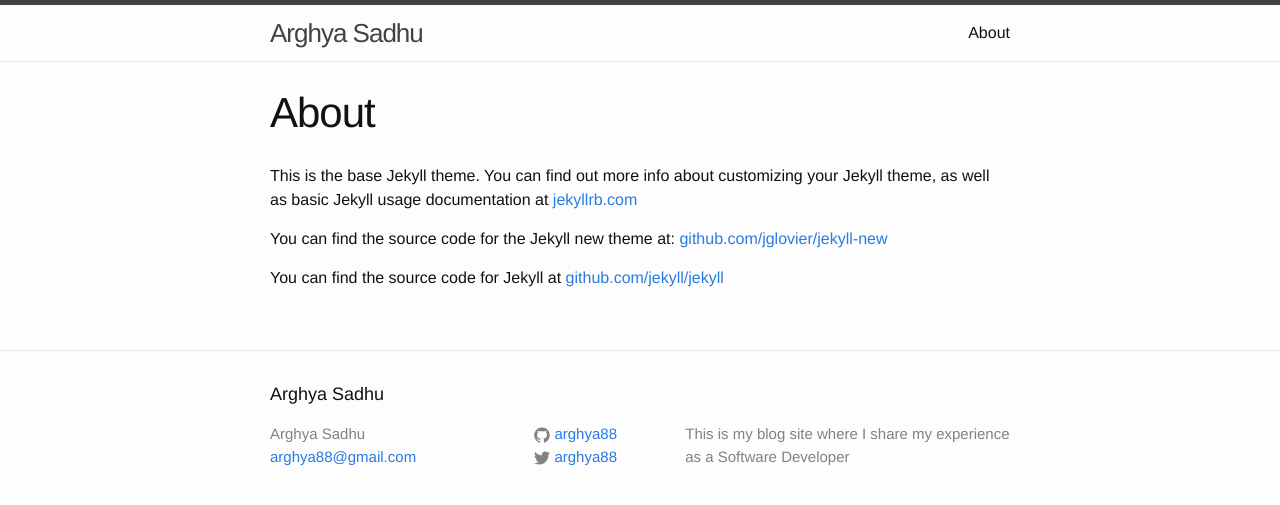
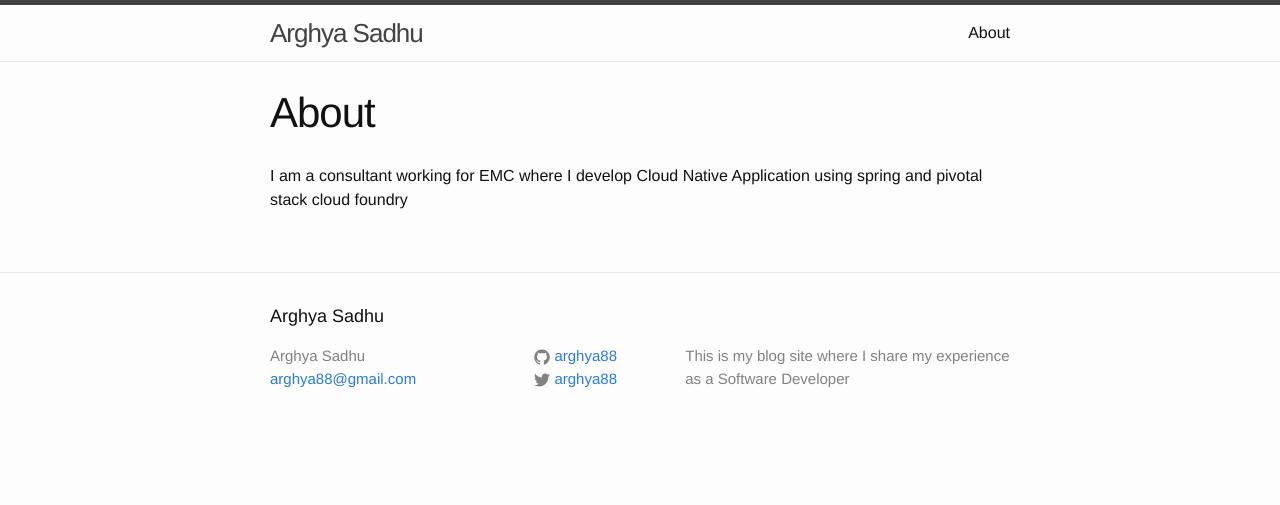
Before and after one commit to arghya88/arghya88.github.io, a Jekyll site: the page built from about.md, in a window 1280 px wide. Shown: the top 505 px of the page. Built offline with Jekyll 4.4.1, drawn with Linux system fonts in a browser that asks for light colours.

Commit message:
no message

```diff
--- a/_layouts/default.html
+++ b/_layouts/default.html
@@ -14,7 +14,6 @@
     </div>
 
     {% include footer.html %}
-
   </body>
 
 </html>
--- a/_layouts/post.html
+++ b/_layouts/post.html
@@ -13,3 +14,5 @@
   </article>
 
 </div>
+
+{% if page.comments %}{% include disqus.html %}{% endif %}
--- a/about.md
+++ b/about.md
@@ -3,9 +3,4 @@
 title: About
 permalink: /about/
 ---
-
-This is the base Jekyll theme. You can find out more info about customizing your Jekyll theme, as well as basic Jekyll usage documentation at [jekyllrb.com](http://jekyllrb.com/)
-
-You can find the source code for the Jekyll new theme at: [github.com/jglovier/jekyll-new](https://github.com/jglovier/jekyll-new)
-
-You can find the source code for Jekyll at [github.com/jekyll/jekyll](https://github.com/jekyll/jekyll)
+I am a consultant working for EMC where I develop Cloud Native Application using spring and pivotal stack cloud foundry
```
Also changed, not shown: other parts of _layouts/post.html (+1 -0 lines), _includes/disqus.html (added, +14 -0 lines).
